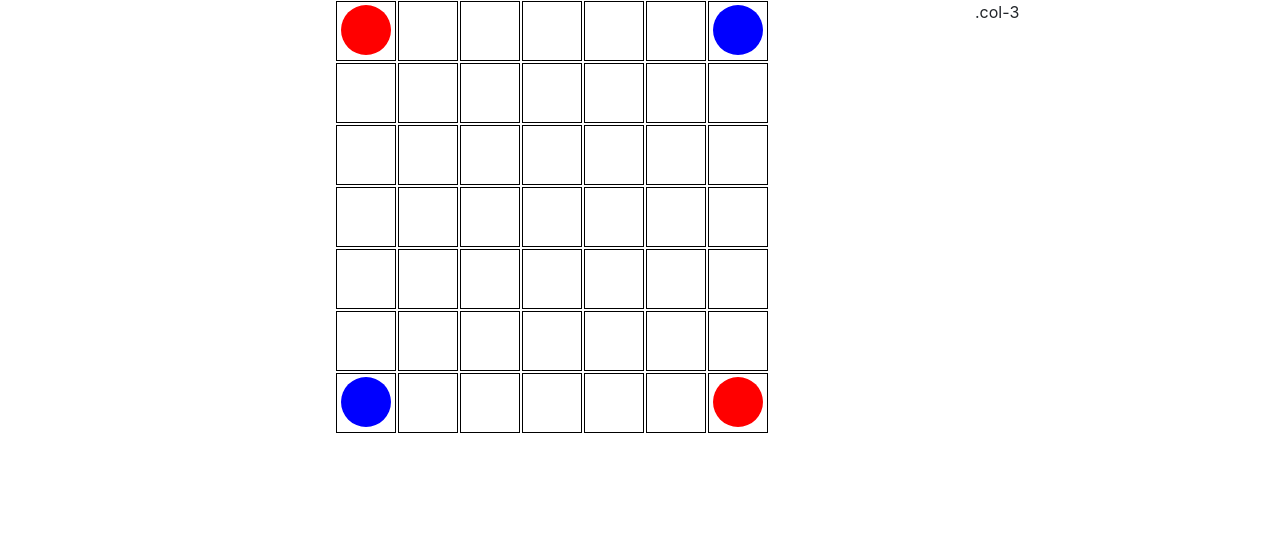
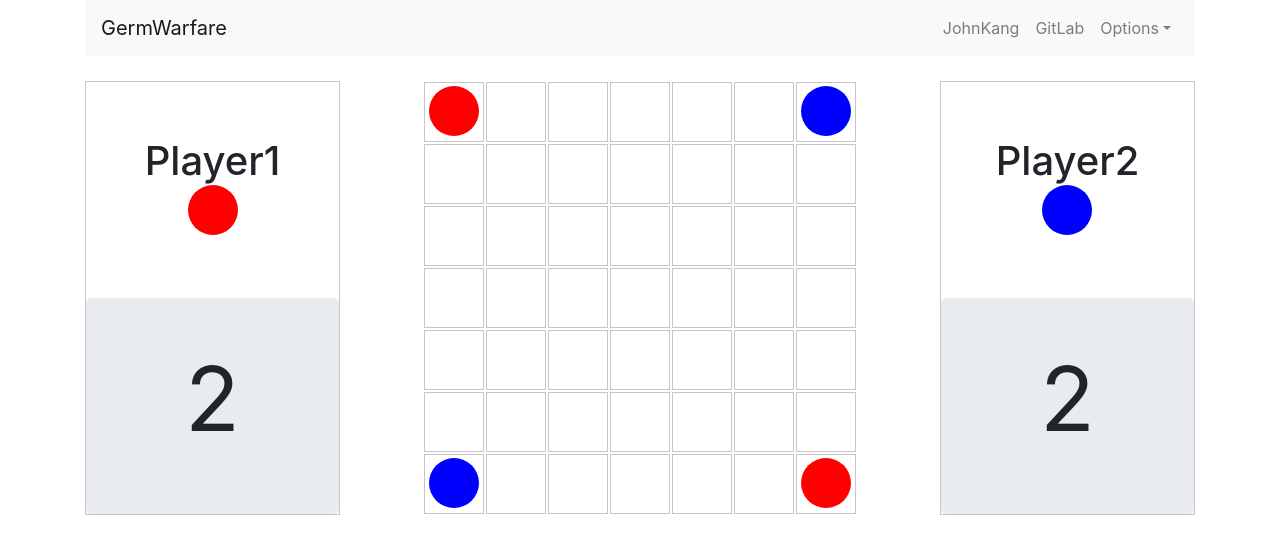
Before and after one commit to SeungsooKang/germwarfare, a React (Create React App) app: page / in a window 1280 px wide. Shown: the top 554 px of the page. Built offline with nearby package versions, Linux system fonts and the light colour scheme.

Commit message:
add PlayerPane

```diff
--- a/src/App.js
+++ b/src/App.js
@@ -1,7 +1,9 @@
 import React from 'react';
 import { Container, Row, Col } from 'reactstrap';
 import './App.css';
+import Menubar from './Menubar'
 import MainPane from './MainPane'
+import PlayerPane from './PlayerPane';
 
 class App extends React.Component {
 
@@ -10,16 +12,20 @@ class App extends React.Component {
 
     render(){
         return (
-            <Container fluid>
+			<div>
+				<Container style={{marginBottom: '25px'}}>
+					<Menubar/>
+				</Container>
+				<Container>
 					<Row>
-                <Col xs="3">
-                </Col>
+						<Col xs="3"><PlayerPane playerid='Player1' status={1}/></Col>
 						<Col xs="6">
 							<MainPane/>
 						</Col>
-                <Col xs="3">.col-3</Col>
+						<Col xs="3"><PlayerPane playerid='Player2' status={2}/></Col>
 					</Row>
 				</Container>
+			</div>
 		)
 	}
 }
--- a/src/Cell.js
+++ b/src/Cell.js
@@ -1,7 +1,7 @@
 import React from 'react'
 
 const playerColor = ['white', 'red', 'blue'];
-const bgColor = ['white', '#f4a688', '#fff2df'];
+const bgColor = ['white', '#f4a688', '#fff2df', '#ffff99'];
 
 class Cell extends React.Component {
 
@@ -11,7 +11,7 @@ class Cell extends React.Component {
             width: '60px',
             height: '60px',
             padding: '5%',
-            border: '1px solid black',
+            border: '1px solid #c8c3cc',
             background: bgColor[this.props.bgStatus]
         };
 
--- a/src/GameModule.js
+++ b/src/GameModule.js
@@ -57,6 +57,7 @@ function markNextCells(clickPos, mapData) {
 	let twoNext = findTwoNextCell(clickPos, numRow, numCol);
 
 	mapData.map(function(data){
+		if (clickPos.x === data.row && clickPos.y === data.col) { data.bgStatus = 3 }
 		if (twoNext.findIndex(e => ( e.x === data.row && e.y === data.col ))!== -1 && data.status === 0) { data.bgStatus = 2 }
 		if (oneNext.findIndex(e => ( e.x === data.row && e.y === data.col ))!== -1 && data.status === 0) { data.bgStatus = 1 }
 		return data;
--- a/src/MainPane.js
+++ b/src/MainPane.js
@@ -47,7 +47,7 @@ class MainPane extends React.Component {
 			// rows.push(<CreateRow key={i} numRow={i} numCol={numCol}/>);
 			rows.push(this.createRow(i, numCol));
 		}
-		return 	<table className='mainpane' onClick={this.onMainPaneClick}>
+		return 	<table className='mainpane' onClick={this.onMainPaneClick} style={{margin: '0 auto'}}>
 					<tbody>{rows}</tbody>
 				</table>
 	}
@@ -56,7 +56,7 @@ class MainPane extends React.Component {
 		var mainPanePos = document.getElementsByClassName('mainpane')[0].getBoundingClientRect();
         var xPos = Math.floor((event.clientY-mainPanePos.y)/(mainPanePos.height/this.state.mapSize.numRow));
 		var yPos = Math.floor((event.clientX-mainPanePos.x)/(mainPanePos.width/this.state.mapSize.numCol));
-		if (this.state.mapData[xPos*this.state.mapSize.numCol+yPos].status !== 0) {
+		if (this.state.mapData[xPos*this.state.mapSize.numCol+yPos].status === this.state.playerTurn) {
 			this.setState({
 				currData: this.state.mapData[xPos*this.state.mapSize.numCol+yPos]
 			}, () => {
--- /dev/null
+++ b/src/Menubar.js
@@ -0,0 +1,66 @@
+import React from 'react';
+import {
+  Collapse,
+  Navbar,
+  NavbarToggler,
+  NavbarBrand,
+  Nav,
+  NavItem,
+  NavLink,
+  UncontrolledDropdown,
+  DropdownToggle,
+  DropdownMenu,
+  DropdownItem } from 'reactstrap';
+
+export default class Menubar extends React.Component {
+  constructor(props) {
+    super(props);
+
+    this.toggle = this.toggle.bind(this);
+    this.state = {
+      isOpen: false
+    };
+  }
+  toggle() {
+    this.setState({
+      isOpen: !this.state.isOpen
+    });
+  }
+  render() {
+    return (
+      <div>
+        <Navbar color="light" light expand="md">
+          <NavbarBrand href="/">GermWarfare</NavbarBrand>
+          <NavbarToggler onClick={this.toggle} />
+          <Collapse isOpen={this.state.isOpen} navbar>
+            <Nav className="ml-auto" navbar>
+              <NavItem>
+                <NavLink href="/components/">JohnKang</NavLink>
+              </NavItem>
+              <NavItem>
+                <NavLink href="https://gitlab.com/JohnKang">GitLab</NavLink>
+              </NavItem>
+              <UncontrolledDropdown nav inNavbar>
+                <DropdownToggle nav caret>
+                  Options
+                </DropdownToggle>
+                <DropdownMenu right>
+                  <DropdownItem>
+                    Option 1
+                  </DropdownItem>
+                  <DropdownItem>
+                    Option 2
+                  </DropdownItem>
+                  <DropdownItem divider />
+                  <DropdownItem>
+                    Reset
+                  </DropdownItem>
+                </DropdownMenu>
+              </UncontrolledDropdown>
+            </Nav>
+          </Collapse>
+        </Navbar>
+      </div>
+    );
+  }
+}
--- /dev/null
+++ b/src/PlayerPane.js
@@ -0,0 +1,38 @@
+import React from 'react'
+import { Jumbotron } from 'reactstrap';
+
+class PlayerPane extends React.Component {
+
+	state = {
+		count: 2
+	}
+
+    render() {
+		var style = {
+            border: '1px solid #c8c3cc'
+		};
+
+		var circleStyle = {
+            width: '50px',
+            height: '50px',
+            WebkitBorderRadius: '25px',
+            MozBorderRadius: '25px',
+            borderRadius: '25px',
+            background: this.props.status === 1 ? 'red' : 'blue',
+            margin: '0 auto'
+        };
+
+        return <div className="w-100 h-100" style={style}>
+			<div className="h-50 d-flex justify-content-center align-items-center">
+				<h1>{this.props.playerid}<div style={circleStyle}></div></h1>
+			</div>
+			<div className="h-50">
+				<Jumbotron className="h-100 d-flex justify-content-center align-items-center">
+					<p style={{fontSize:'90px'}}>{this.state.count}</p>
+				</Jumbotron>
+			</div>
+		</div>
+    }
+}
+
+export default PlayerPane
```
Lines whose indentation alone changed are shown as unchanged.
